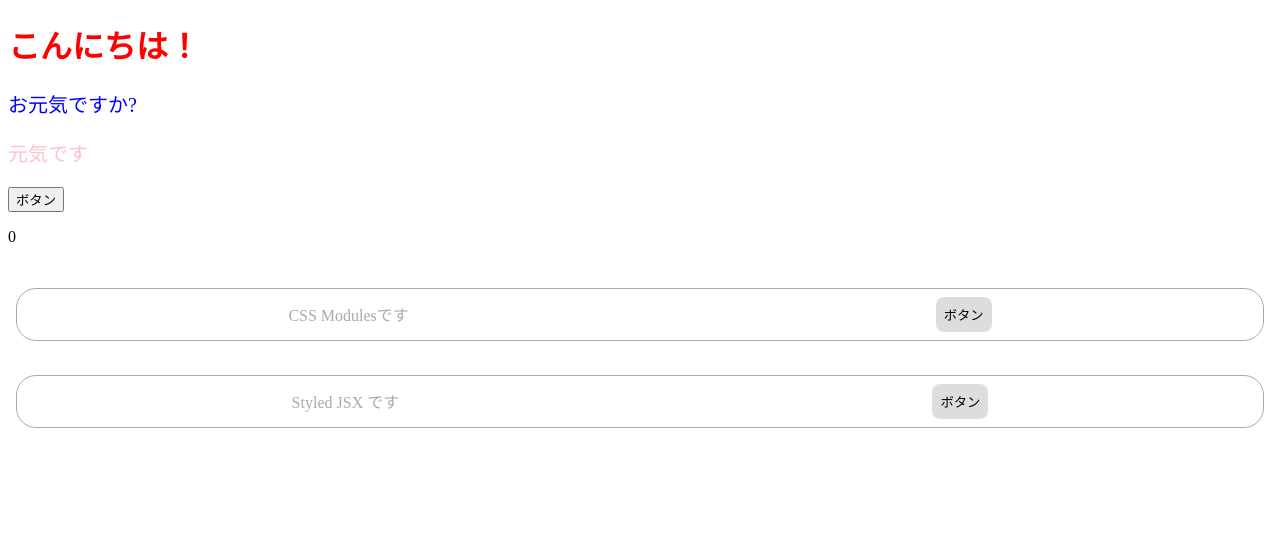
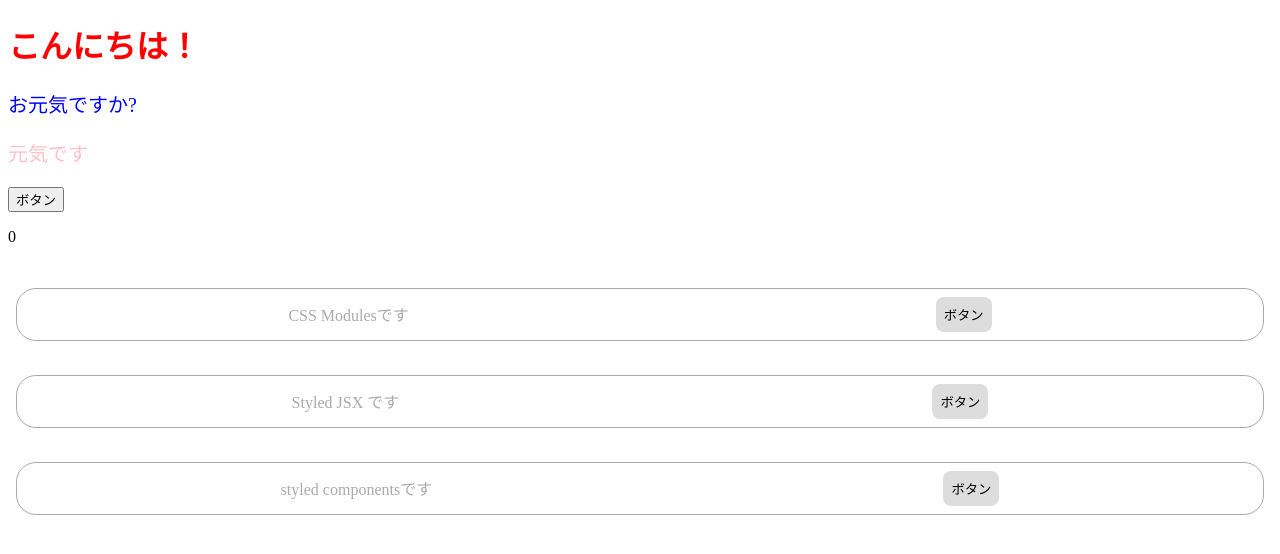
Before and after one commit to MochiMochiTosiki/react_jakee, a React (Create React App) app in the folder chapter4/: page / in a window 1280 px wide. Shown: the top 554 px of the page. Built offline with nearby package versions, Linux system fonts and the light colour scheme.

Commit message:
5-4 styled components

```diff
--- a/chapter4/package.json
+++ b/chapter4/package.json
@@ -10,6 +10,7 @@
     "react-dom": "^17.0.2",
     "react-scripts": "4.0.3",
     "sass": "^1.44.0",
+    "styled-components": "^5.3.3",
     "styled-jsx": "^4.0.1",
     "web-vitals": "^1.0.1"
   },
--- a/chapter4/src/App.jsx
+++ b/chapter4/src/App.jsx
@@ -2,6 +2,7 @@
 import { ColoredMessage } from "./components/ColoredMessage";
 import { CssModules } from "./components/CssModules";
 import { StyledJsx } from "./components/StyledJsx";
+import { StyledComponents } from "./components/StyledComponents";
 
 export const App = () => {
     const [num, setNum] = useState(0);
@@ -21,6 +22,8 @@
         <CssModules />
         <br></br>
         <StyledJsx />
+        <br></br>
+        <StyledComponents />
     </>
     );
 };
--- /dev/null
+++ b/chapter4/src/components/StyledComponents.jsx
@@ -0,0 +1,37 @@
+import styled from "styled-components";
+
+export const StyledComponents = () => {
+    return (
+        <SContainer>
+            <STitle>styled componentsです</STitle>
+            <SButton>ボタン</SButton>
+        </SContainer>
+    );
+};
+
+const SContainer = styled.div`
+    border: solid 1px #aaa;
+    border-radius: 20px;
+    padding: 8px;
+    margin: 8px;
+    display: flex;
+    justify-content: space-around;
+    align-items: center;
+`;
+
+const STitle = styled.p`
+    margin: 0;
+    color: #aaa;
+`;
+
+const SButton = styled.button`
+    background-color: #ddd;
+    border: none;
+    padding: 8px;
+    border-radius: 8px;
+    &:hover {
+        background-color: #aaa;
+        color: #fff;
+        cursor: pointer;
+    }
+`
```
Also changed, not shown: 1 other file (tests, documents, lock files or other folders).
